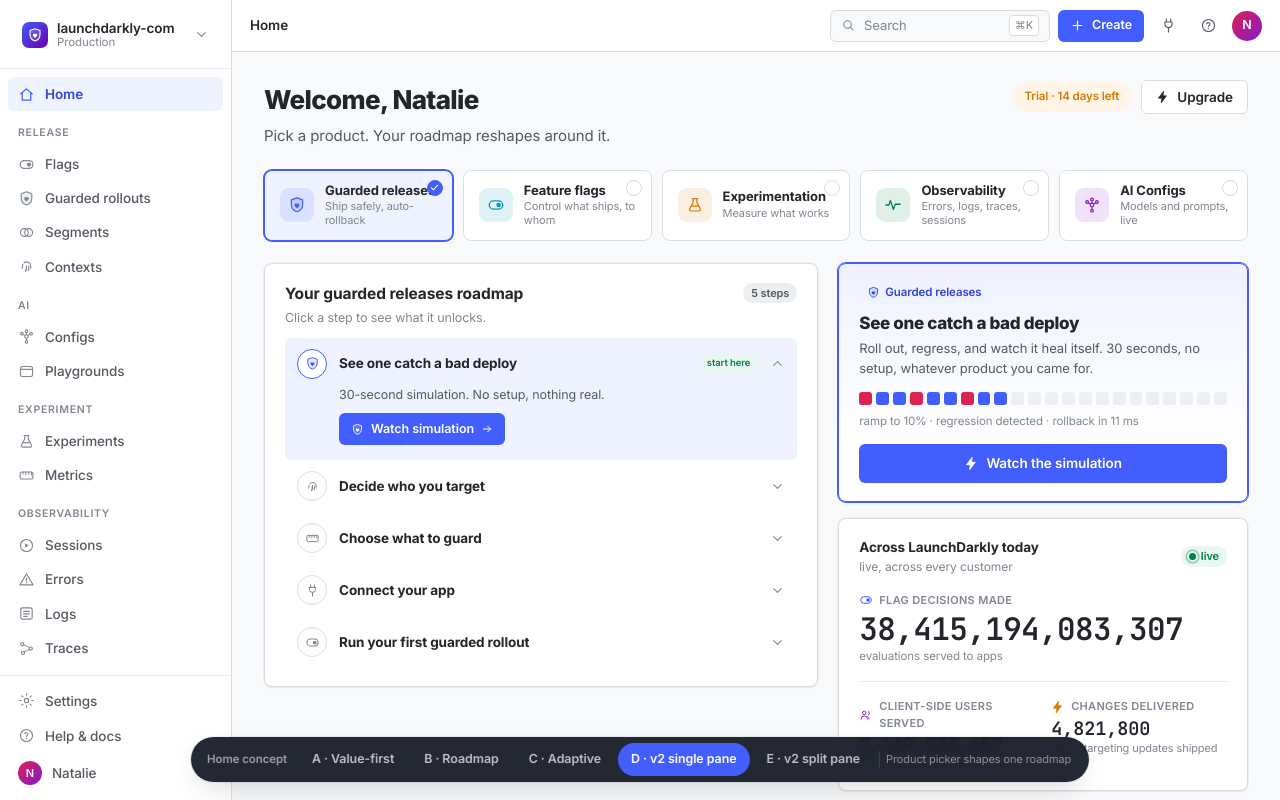
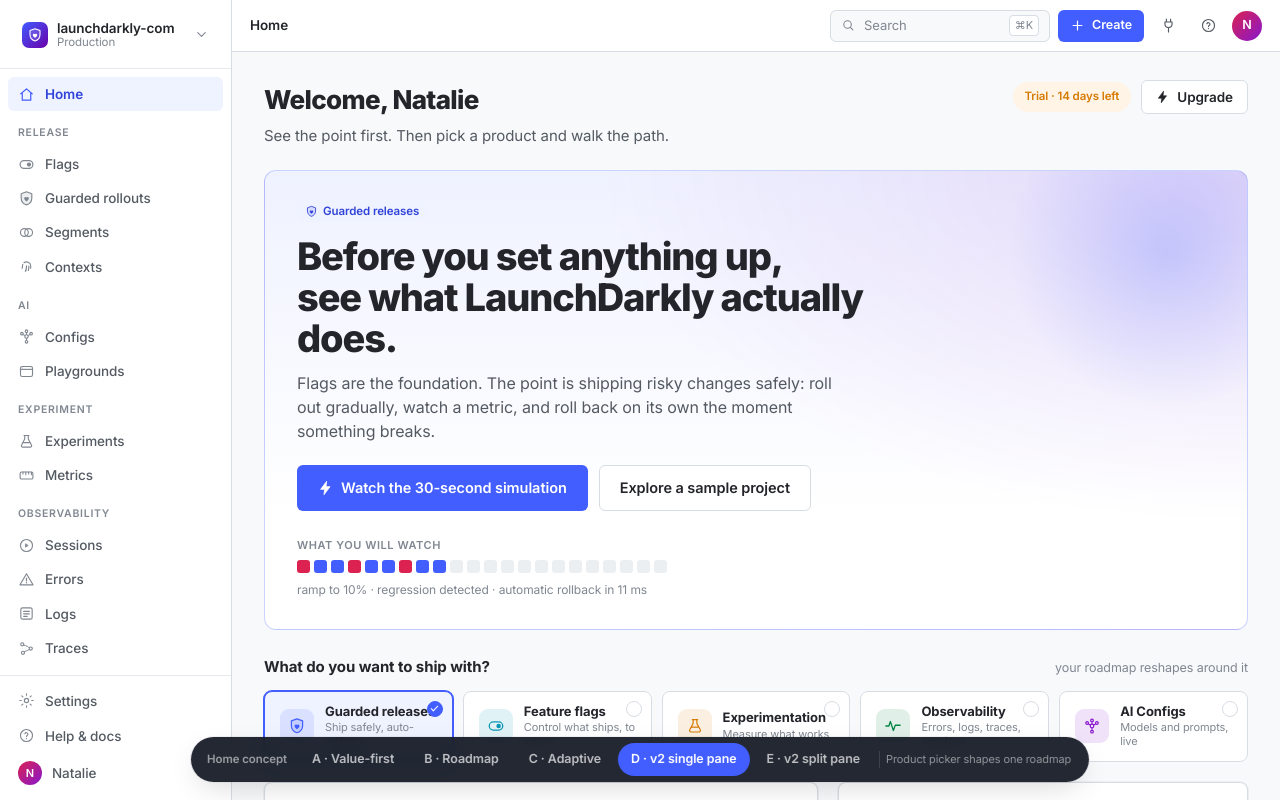
Before and after one commit to natdaalleykat/guarded-release-sim, a React (Vite) app: page / in a window 1280 px wide. Built offline with nearby package versions, Linux system fonts and the light colour scheme.

Commit message:
D: lead with value-first sim hero above product picker

```diff
--- a/src/product/HomeV2Single.tsx
+++ b/src/product/HomeV2Single.tsx
@@ -1,7 +1,7 @@
 import { useEffect, useState } from 'react'
 import { AnimatePresence, motion } from 'framer-motion'
 import { ROADMAPS, PRODUCTS, type ProductKey, type RoadmapStepV2 } from '../data/home'
-import { WelcomeRow, ProductPicker, SimSideCard, GlyphIcon } from './blocks'
+import { WelcomeRow, ProductPicker, SimHero, GlyphIcon } from './blocks'
 import { GlobalStatsWidget } from './Widgets'
 import { ShieldHeart, ArrowRight } from '../components/icons'
 import { IcChevronDown } from '../components/navicons'
@@ -22,13 +22,22 @@
 
   return (
     <div className="content-inner">
-      <WelcomeRow title="Welcome, Natalie" subtitle="Pick a product. Your roadmap reshapes around it." />
+      <WelcomeRow title="Welcome, Natalie" subtitle="See the point first. Then pick a product and walk the path." />
 
-      <ProductPicker value={product} onChange={onProduct} />
+      {/* the simulation leads, value-first framing intact */}
+      <SimHero onWatch={onWatch} />
+
+      <div style={{ margin: '26px 0 12px' }}>
+        <div style={{ display: 'flex', alignItems: 'baseline', justifyContent: 'space-between', gap: 12, marginBottom: 12 }}>
+          <h2 style={{ fontSize: 15, fontWeight: 700 }}>What do you want to ship with?</h2>
+          <span className="faint" style={{ fontSize: 12.5 }}>your roadmap reshapes around it</span>
+        </div>
+        <ProductPicker value={product} onChange={onProduct} />
+      </div>
 
       <div
         className="cols"
-        style={{ gridTemplateColumns: 'minmax(0, 1.15fr) minmax(0, 0.85fr)', gap: 20, marginTop: 22, alignItems: 'start' }}
+        style={{ gridTemplateColumns: 'minmax(0, 1.15fr) minmax(0, 0.85fr)', gap: 20, marginTop: 20, alignItems: 'start' }}
       >
         {/* roadmap */}
         <div className="card card-pad">
@@ -53,11 +62,8 @@
           </AnimatePresence>
         </div>
 
-        {/* persistent sim + proof */}
-        <div style={{ display: 'flex', flexDirection: 'column', gap: 16 }}>
-          <SimSideCard onWatch={onWatch} />
-          <GlobalStatsWidget />
-        </div>
+        {/* proof of scale */}
+        <GlobalStatsWidget />
       </div>
     </div>
   )
--- a/src/product/blocks.tsx
+++ b/src/product/blocks.tsx
@@ -119,7 +119,7 @@
         </p>
         <div style={{ display: 'flex', gap: 11, marginTop: 22, flexWrap: 'wrap', alignItems: 'center' }}>
           <button className="btn lg" onClick={onWatch}>
-            <Bolt size={16} /> Watch the 90-second simulation
+            <Bolt size={16} /> Watch the 30-second simulation
           </button>
           <button className="btn default lg">Explore a sample project</button>
         </div>
```
